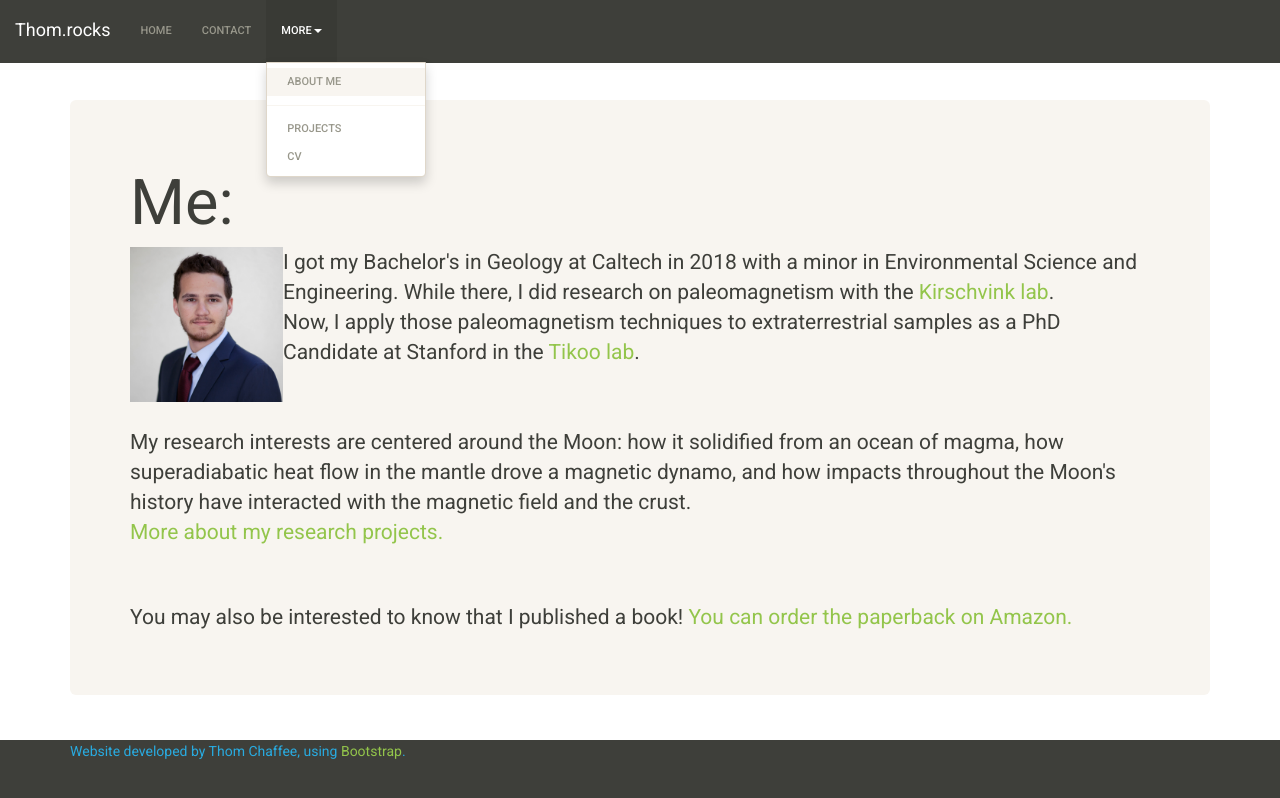
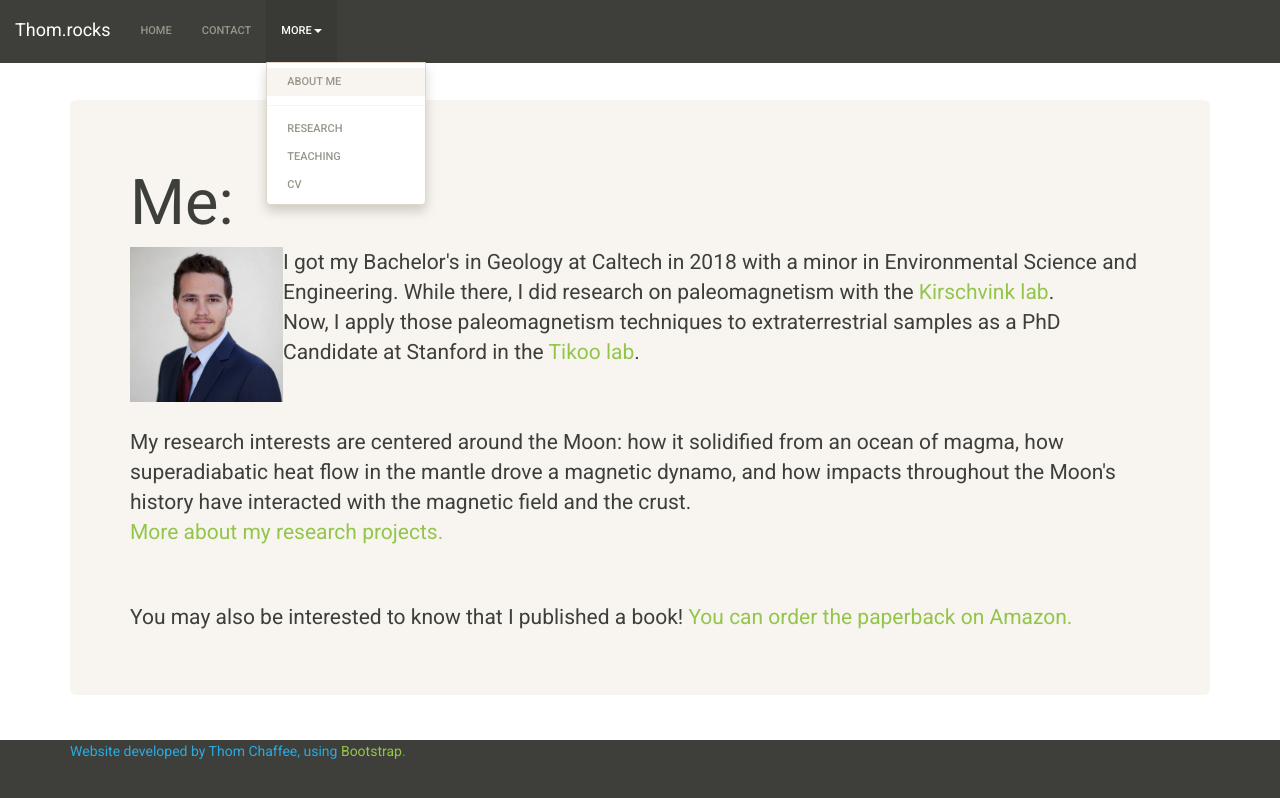
Before and after one commit to tmchaffee/tmchaffee.github.io, a plain HTML site: page about.html in a window 1280 px wide. Both pictures are taken after a click on the button "MORE". Drawn offline with nearby package versions, Linux system fonts and the light colour scheme.

Commit message:
Update about.html

```diff
--- a/about.html
+++ b/about.html
@@ -36,7 +36,8 @@
                             <ul class="dropdown-menu" role="menu">
                                 <li class="active"><a href="about.html">About Me</a><span class="sr-only">(current)</span></li>
                                 <li class="divider"></li>
-                                <li><a href="projects.html">Projects</a></li>
+                                <li><a href="research.html">Research</a></li>
+                                <li><a href="teaching.html">Teaching</a></li>
                                                                                                 <li><a href="cv.html">CV</a></li>
                             </ul>
                         </li>
```
